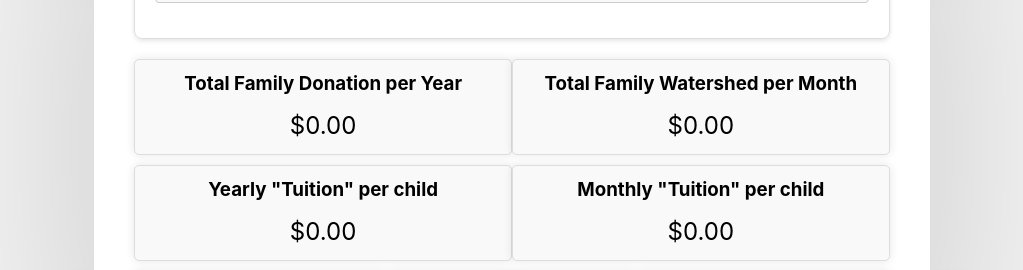
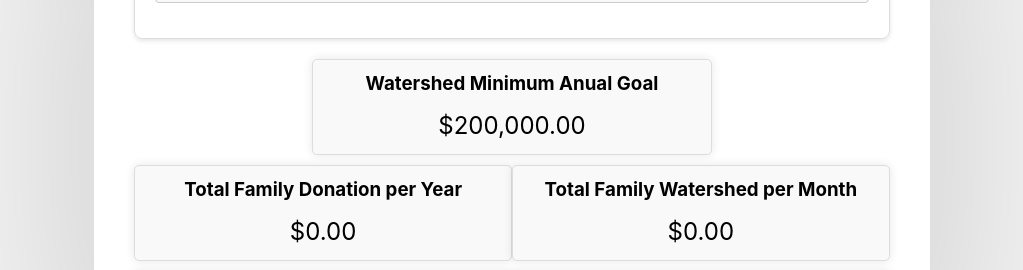
Before and after one commit to jotacamou/donation-calculator, a React (Vite) app: page / in a window 1280 px wide. Shown: the part 494-764 px from the top of the page, without its empty margins (128-1151 px from the left). Built offline with nearby package versions, Linux system fonts and the light colour scheme.

Commit message:
Dynamically calculate participation rate and students with watershed donations based on inputs

```diff
--- a/src/App.tsx
+++ b/src/App.tsx
@@ -103,13 +103,33 @@ const App = () => {
   const totalStudents = 300;
   const studentsWithDonations = 70;
 
+  const calculateStudentsWithDonations = () => {
+    if (isNaN(parseFloat(familyEnrolled)) || parseFloat(familyEnrolled) === 0) {
+      return studentsWithDonations;
+    }
+    return studentsWithDonations + parseFloat(familyEnrolled);
+  };
+
   const calculateParticipationRate = () => {
-    return ((studentsWithDonations / totalStudents) * 100).toFixed(2);
+    if (
+      isNaN(parseFloat(familyEnrolled)) ||
+      parseFloat(familyEnrolled) === 0 ||
+      isNaN(parseFloat(familyDonation)) ||
+      parseFloat(familyDonation) === 0
+    ) {
+      console.log(familyDonation);
+      return ((studentsWithDonations / totalStudents) * 100).toFixed(2);
+    } else {
+      return (
+        ((studentsWithDonations + parseFloat(familyEnrolled)) / totalStudents) *
+        100
+      ).toFixed(2);
+    }
   };
 
   const participationRate = calculateParticipationRate();
   const participationRateColor =
-    parseFloat(participationRate) >= 50 ? 'green' : 'red';
+    parseFloat(participationRate.toString()) >= 50 ? 'green' : 'red';
 
   return (
     <div className="App">
@@ -152,6 +172,17 @@ const App = () => {
 
       <div className="dashboard">
         <div className="dashboard-box">
+          <h3>Watershed Minimum Anual Goal</h3>
+          <p>
+            {new Intl.NumberFormat('en-US', {
+              style: 'currency',
+              currency: 'USD',
+            }).format(parseFloat('200000'))}
+          </p>
+        </div>
+      </div>
+      <div className="dashboard">
+        <div className="dashboard-box">
           <h3>Total Family Donation per Year</h3>
           <p>
             {new Intl.NumberFormat('en-US', {
@@ -160,6 +191,7 @@ const App = () => {
             }).format(parseFloat(calculateYearlyDonation().toString()))}
           </p>
         </div>
+
         <div className="dashboard-box">
           <h3>Total Family Watershed per Month</h3>
           <p>
@@ -197,7 +229,7 @@ const App = () => {
         </div>
         <div className="dashboard-box">
           <h3>Students with Watershed Donations</h3>
-          <p>{studentsWithDonations}</p>
+          <p>{calculateStudentsWithDonations().toString()}</p>
         </div>
         <div className="dashboard-box">
           <h3>Participation Rate</h3>
```
